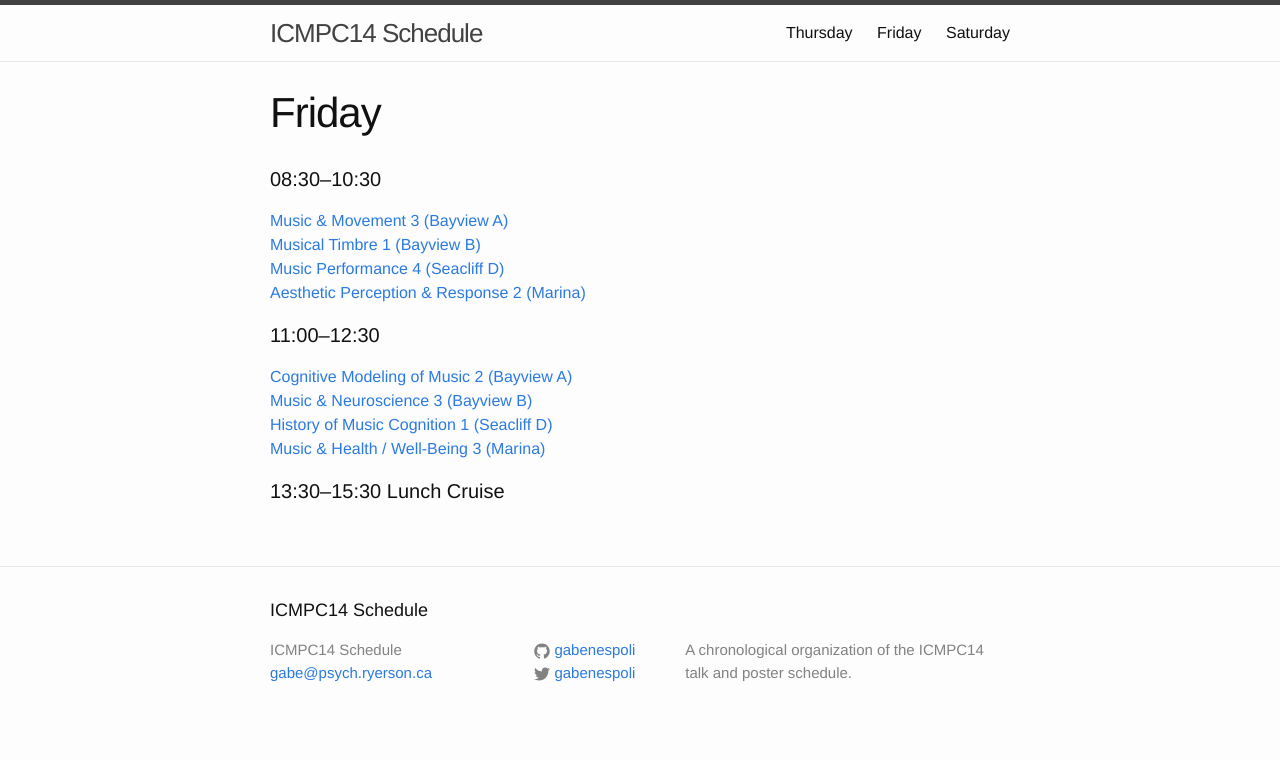
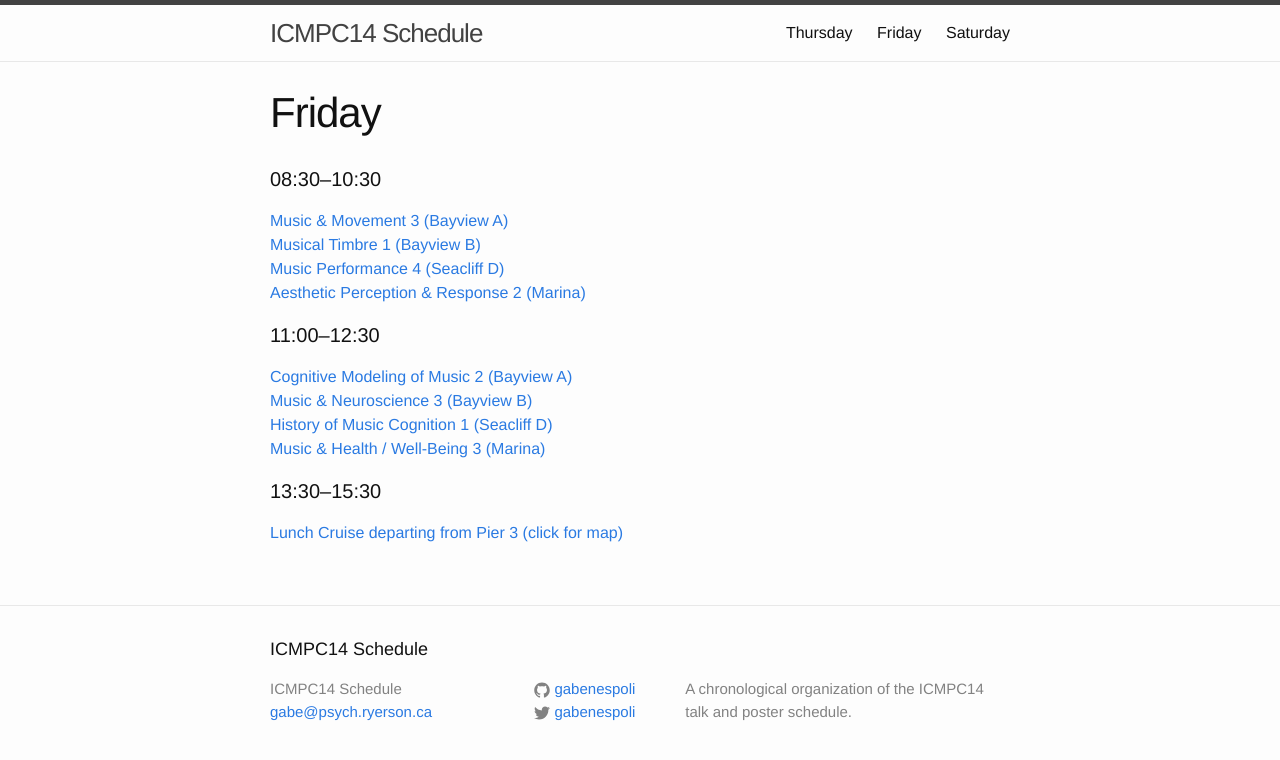
Before and after one commit to gabenespoli/gabenespoli.github.io, a Jekyll site: the page built from icmpc-fri.md, in a window 1280 px wide. Shown: the top 760 px of the page. Built offline with Jekyll 4.4.1, drawn with Linux system fonts in a browser that asks for light colours.

Commit message:
added lunch cruise map

```diff
--- a/icmpc-fri.md
+++ b/icmpc-fri.md
@@ -16,4 +16,5 @@ weight: 3
 [History of Music Cognition 1 (Seacliff D)](/icmpc/fri-seacliffd-2)
 [Music & Health / Well-Being 3 (Marina)](/icmpc/fri-marina-2)
 
-#### 13:30–15:30 Lunch Cruise
+#### 13:30–15:30
+[Lunch Cruise departing from Pier 3 (click for map)](https://www.google.ca/maps/dir/Hyatt+Regency+San+Francisco,+Embarcadero+Center,+San+Francisco,+CA,+USA/Pier+3,+The+Embarcadero,+San+Francisco,+CA+94109,+USA/@37.7963737,-122.3971339,17z/data=!3m1!4b1!4m14!4m13!1m5!1m1!1s0x808580614d1f605f:0x84660c500c409d2b!2m2!1d-122.395843!2d37.794372!1m5!1m1!1s0x8085812731b057cd:0xbe00e2524c0846d6!2m2!1d-122.3945157!2d37.7983669!3e2)
```
